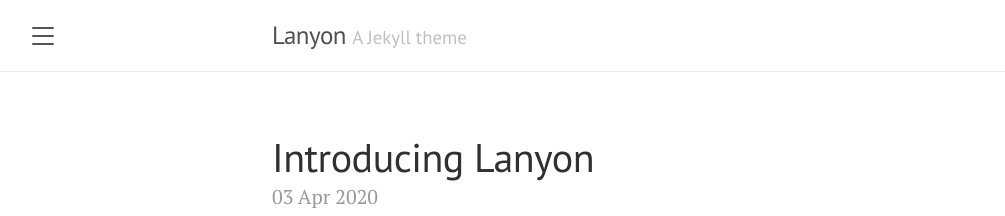
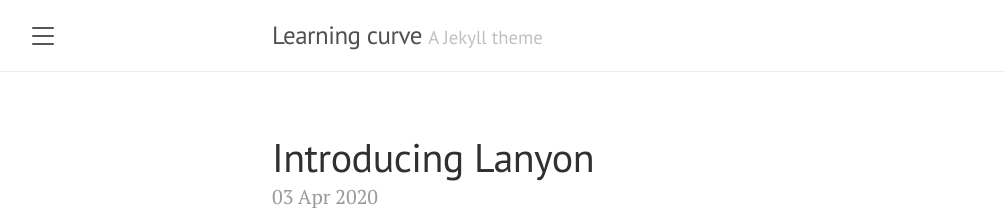
Before and after one commit to nishzsche/nishzsche.github.io, a Jekyll site: the page built from index.html, in a window 1280 px wide and 900 px high. Shown: the top 216 px of the window, without its empty margins (8-1013 px from the left). Built offline with Jekyll 4.4.1, drawn with Linux system fonts in a browser that asks for light colours; the list of posts is cut into pages by our own code.

Commit message:
Testing title

```diff
--- a/_config.yml
+++ b/_config.yml
@@ -1,8 +1,8 @@
 # Setup
-title:               Lanyon
+title:               Learning curve
 tagline:             'A Jekyll theme'
 description:         'A reserved <a href="https://jekyllrb.com" target="_blank">Jekyll</a> theme that places the utmost gravity on content with a hidden drawer. Made by <a href="https://twitter.com/mdo" target="_blank">@mdo</a>.'
-url:
+url:                 https://nishzsche.github.io/
 baseurl:             ''
 paginate:            5
 permalink:           pretty
```
